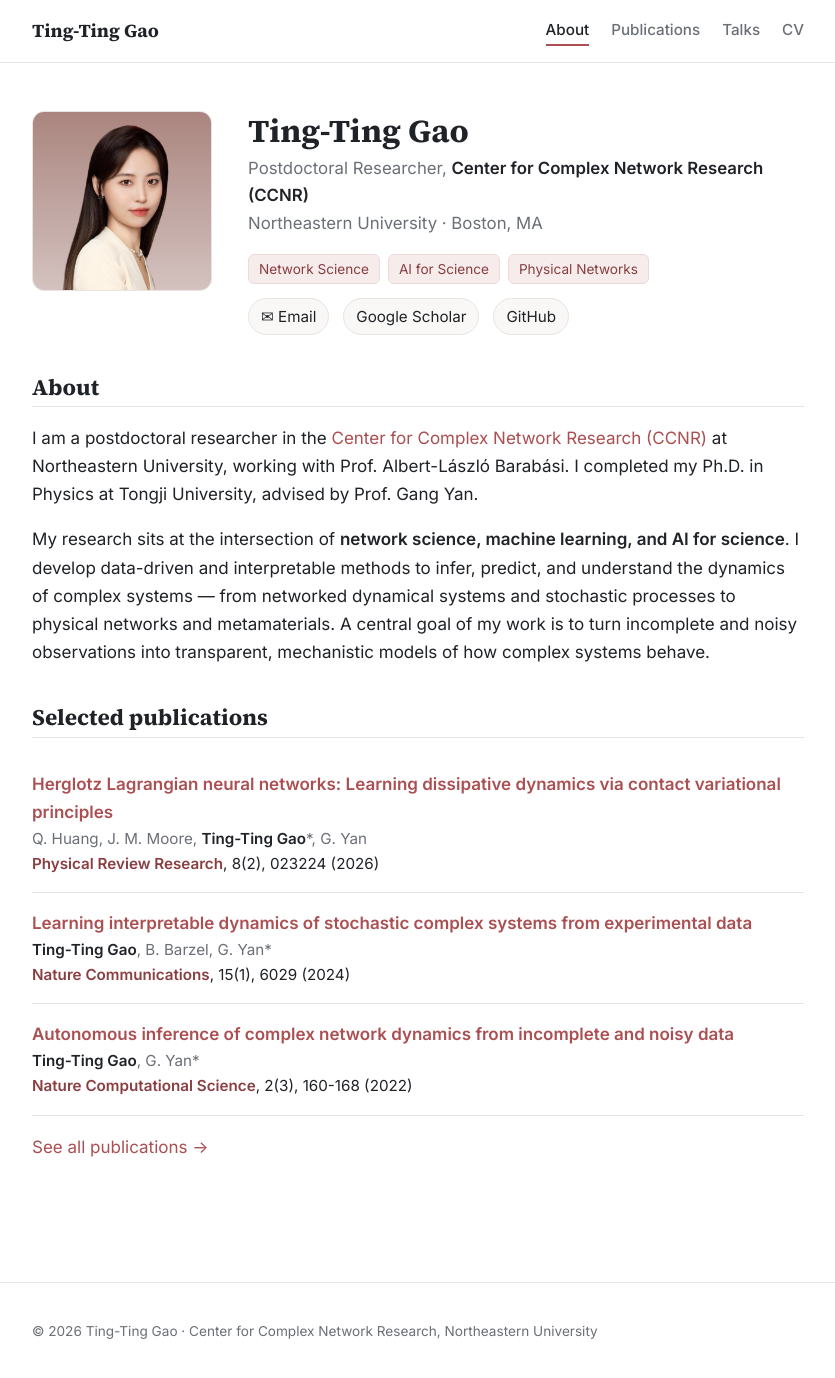
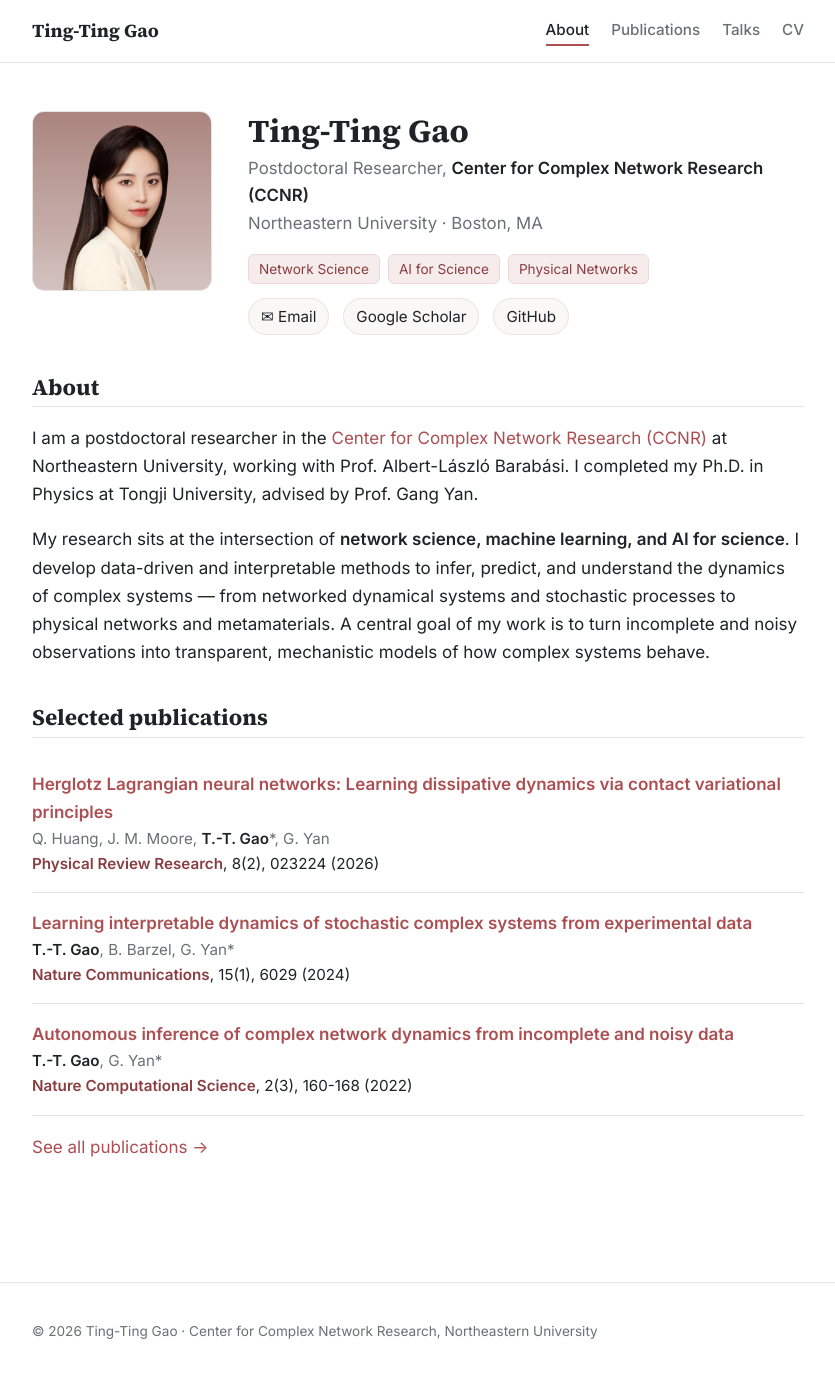
Before and after one commit to Ting-TingGao/Ting-TingGao.github.io, a Jekyll site: the page built from index.md, in a window 1280 px wide and 1380 px high. Shown: the whole window, without its empty margins (222-1057 px from the left). Built offline with Jekyll 4.4.1, drawn with Linux system fonts in a browser that asks for light colours.

Commit message:
Use T.-T. Gao in publication author lists for consistency
Co-Authored-By: Claude Opus 4.8 (1M context) <noreply@anthropic.com>

```diff
--- a/_data/publications.yml
+++ b/_data/publications.yml
@@ -1,11 +1,11 @@
 # Publications list. Newest first.
-# author: highlight your own name with **Ting-Ting Gao** (markdown bold is rendered)
+# author: highlight your own name with **T.-T. Gao** (markdown bold is rendered)
 # Mark equal contribution with †, corresponding author with *.
 # status: "published" | "review" | "submitted" | "preparation"
 # selected: true marks a paper to feature on the homepage.
 
 - title: "Herglotz Lagrangian neural networks: Learning dissipative dynamics via contact variational principles"
-  authors: "Q. Huang, J. M. Moore, **Ting-Ting Gao***, G. Yan"
+  authors: "Q. Huang, J. M. Moore, **T.-T. Gao***, G. Yan"
   venue: "Physical Review Research"
   year: 2026
   details: "8(2), 023224"
@@ -14,7 +14,7 @@
   link: "https://journals.aps.org/prresearch/abstract/10.1103/PhysRevResearch.8.023224"
 
 - title: "Encoding cumulation to learn perturbative nonlinear oscillatory dynamics"
-  authors: "T. Ma, **Ting-Ting Gao**, W. Cui, A. Frangi, G. Yan, L. Zhao"
+  authors: "T. Ma, **T.-T. Gao**, W. Cui, A. Frangi, G. Yan, L. Zhao"
   venue: "Advanced Science"
   year: 2026
   details: "13(25), e19707"
@@ -22,7 +22,7 @@
   link: "https://advanced.onlinelibrary.wiley.com/doi/10.1002/advs.202519707"
 
 - title: "Scale-Rich Network-Based Metamaterials"
-  authors: "C. Both, A. Y. J. Chen, **Ting-Ting Gao**, N. Mooij, M. Charara, C. M. Portela, A.-L. Barabási"
+  authors: "C. Both, A. Y. J. Chen, **T.-T. Gao**, N. Mooij, M. Charara, C. M. Portela, A.-L. Barabási"
   venue: "Under review"
   year: 2025
   details: "arXiv:2511.18108"
@@ -30,7 +30,7 @@
   link: "https://arxiv.org/abs/2511.18108"
 
 - title: "Brain-inspired wiring economics for artificial neural networks"
-  authors: "X.-J. Zhang, J. M. Moore, **Ting-Ting Gao**, X. Zhang, G. Yan"
+  authors: "X.-J. Zhang, J. M. Moore, **T.-T. Gao**, X. Zhang, G. Yan"
   venue: "PNAS Nexus"
   year: 2025
   details: "4(1), pgae580"
@@ -38,7 +38,7 @@
   link: "https://academic.oup.com/pnasnexus/article/4/1/pgae580/7945115"
 
 - title: "Learning interpretable dynamics of stochastic complex systems from experimental data"
-  authors: "**Ting-Ting Gao**, B. Barzel, G. Yan*"
+  authors: "**T.-T. Gao**, B. Barzel, G. Yan*"
   venue: "Nature Communications"
   year: 2024
   details: "15(1), 6029"
@@ -47,7 +47,7 @@
   link: "https://www.nature.com/articles/s41467-024-50378-x"
 
 - title: "Early predictor for the onset of critical transitions in networked dynamical systems"
-  authors: "Z. Liu, X. Zhang, X. Ru, **Ting-Ting Gao**, J. M. Moore, G. Yan"
+  authors: "Z. Liu, X. Zhang, X. Ru, **T.-T. Gao**, J. M. Moore, G. Yan"
   venue: "Physical Review X"
   year: 2024
   details: "14(3), 031009"
@@ -55,7 +55,7 @@
   link: "https://journals.aps.org/prx/abstract/10.1103/PhysRevX.14.031009"
 
 - title: "Data-driven inference of complex system dynamics: A mini-review"
-  authors: "**Ting-Ting Gao**, G. Yan*"
+  authors: "**T.-T. Gao**, G. Yan*"
   venue: "Europhysics Letters"
   year: 2023
   details: "142(1), 11001"
@@ -63,7 +63,7 @@
   link: "https://doi.org/10.1209/0295-5075/acc3bf"
 
 - title: "Data-based autonomously discovering method for nonlinear aerodynamic force of quasi-flat plate"
-  authors: "T. Ma, W. Cui, **Ting-Ting Gao**, S. Liu, L. Zhao, Y. Ge"
+  authors: "T. Ma, W. Cui, **T.-T. Gao**, S. Liu, L. Zhao, Y. Ge"
   venue: "Physics of Fluids"
   year: 2023
   details: "35(2)"
@@ -71,7 +71,7 @@
   link: "https://doi.org/10.1063/5.0133526"
 
 - title: "Autonomous inference of complex network dynamics from incomplete and noisy data"
-  authors: "**Ting-Ting Gao**, G. Yan*"
+  authors: "**T.-T. Gao**, G. Yan*"
   venue: "Nature Computational Science"
   year: 2022
   details: "2(3), 160-168"
@@ -81,7 +81,7 @@
 
 # ---- Submitted / in preparation ----
 - title: "Simultaneous Inference of Network Structure and Dynamics: How Much Data is Needed?"
-  authors: "Y.-T. Sun, **Ting-Ting Gao***, et al."
+  authors: "Y.-T. Sun, **T.-T. Gao***, et al."
   venue: "Submitted"
   year: 2025
   status: submitted
```
